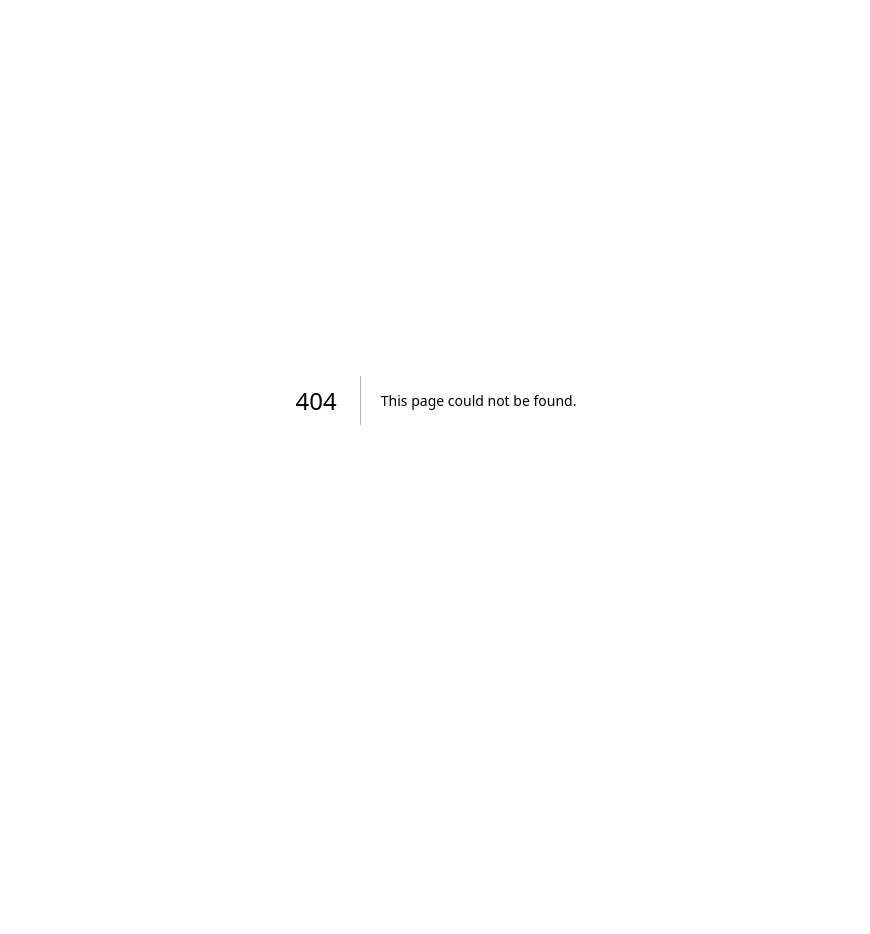
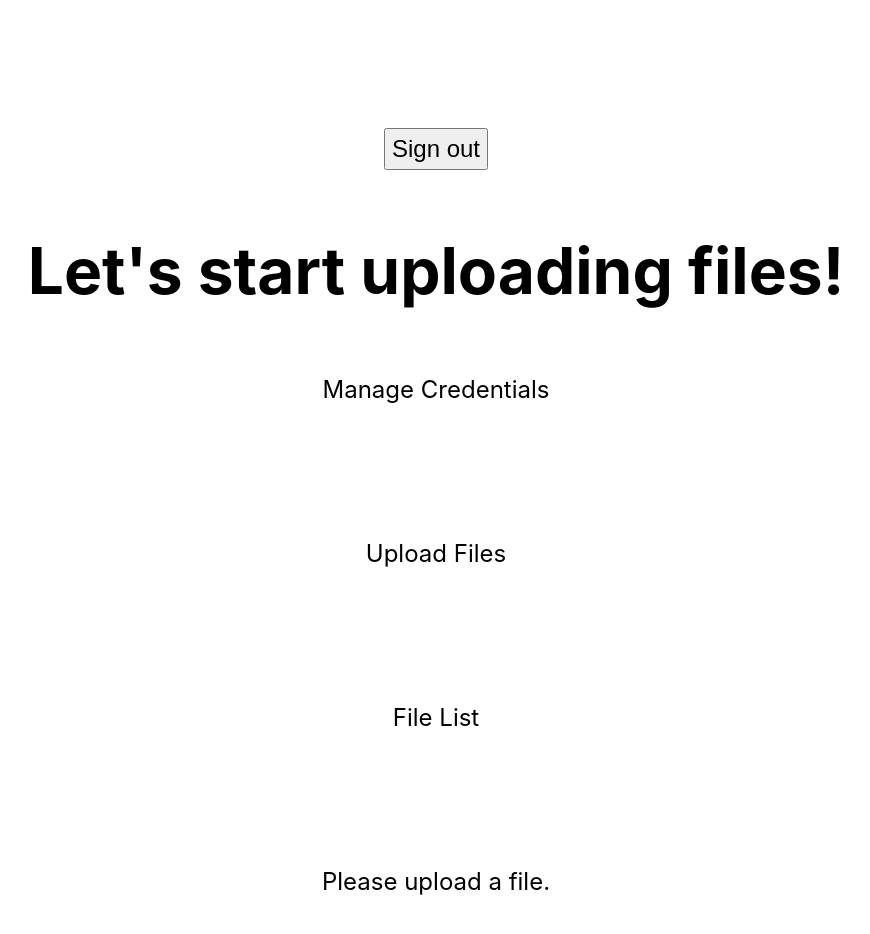
Before and after one commit to jonahlipsky/attic, a Next.js app: page /attic in a window 1280 px wide. Before the commit this address had no page. Shown: the top 934 px of the page, without its empty margins (204-1074 px from the left). Before the commit the page ends 800 px from the top, so only its background shows below. Built offline with nearby package versions, Linux system fonts and the light colour scheme; no server answers; sample sign-in values are in the browser's storage.

Commit message:
add boilerplate for a few pages

```diff
--- /dev/null
+++ b/pages/attic.tsx
@@ -0,0 +1,43 @@
+import { signOut, useSession } from "next-auth/react";
+import styles from "../styles/Home.module.css";
+import { useRouter } from "next/router";
+import Link from "next/link";
+
+export default function Attic() {
+  const { data: session, status } = useSession();
+  const router = useRouter();
+  if (status == "unauthenticated") {
+    router.push("/");
+    return;
+  }
+
+  return (
+    <main className={styles.main}>
+      {status == "loading" && <h1 className={styles.title}>Loading...</h1>}
+      {status == "authenticated" && (
+        <>
+          <header className={styles.header}>
+            <button className={styles.description} onClick={() => signOut()}>
+              Sign out
+            </button>
+          </header>
+          <h1 className={styles.title}>Let's start uploading files!</h1>
+
+          <Link className={styles.description} href="/manage_credentials">
+            Manage Credentials
+          </Link>
+
+          <Link className={styles.description} href="/files/upload">
+            Upload Files
+          </Link>
+
+          <Link className={styles.description} href="/files/list">
+            File List
+          </Link>
+
+          <p className={styles.description}>Please upload a file.</p>
+        </>
+      )}
+    </main>
+  );
+}
```
Also changed, not shown: pages/files/list.tsx (added, +9 -0 lines), pages/files/upload.tsx (added, +9 -0 lines), pages/index.tsx (+20 -7 lines), pages/manage_credentials.tsx (added, +9 -0 lines).
